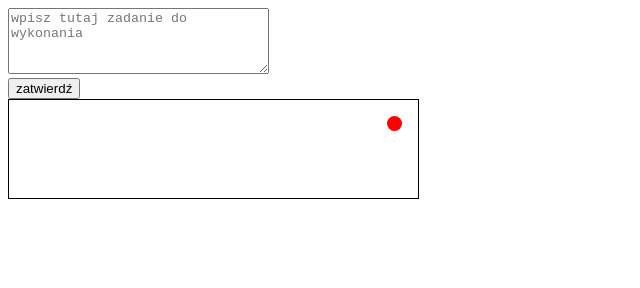
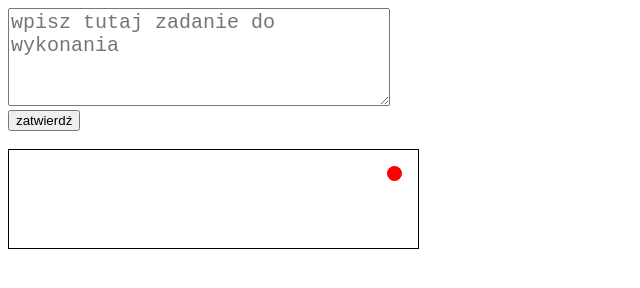
Before and after one commit to maxravel/notesApp, a plain HTML site: page index.html in a window 1280 px wide. Both pictures are taken after a click on the input "zatwierdź". Shown: the whole page, without its empty margins (0-640 px from the left). Drawn offline with Linux system fonts and the light colour scheme.

Commit message:
starting learning

```diff
--- a/app.js
+++ b/app.js
@@ -1,5 +1,4 @@
-console.log("frwerw");
-
+// selectors
 const submitButton = document.querySelector("#submitB");
 const taskText = document.querySelector("#taskT");
 const taskArea = document.querySelector("#taskA");
@@ -7,7 +6,6 @@ const taskArea = document.querySelector("#taskA");
 submitButton.addEventListener("click",logTask);
 
 function logTask(){
-    console.log(taskText.value);
     let newTask = document.createElement("div");
     newTask.textContent = taskText.value;
     newTask.style.border = "1px solid black";
@@ -17,11 +15,16 @@ function logTask(){
     removeTaskButton.style.width = "15px";
     removeTaskButton.style.borderRadius = "50%";
     removeTaskButton.classList.add("delete");
-    // removeTaskButton.style.position = "relative";
-    // removeTaskButton.style.left = "10px";
     removeTaskButton.style.float = "right";
     newTask.appendChild(removeTaskButton);
     taskArea.appendChild(newTask);
+    taskText.value = "";
+
+    //storing in localStorage
+    // let tasks=JSON.parse(localStorage.getItem('tasks'));
+    // console.log(tasks);
+    // tasks.push(taskText.value);
+    // localStorage.setItem("tasks", JSON.stringify(tasks));
 
 }
 
--- a/style.css
+++ b/style.css
@@ -8,3 +8,8 @@
 #taskA > div{
     padding: 1em;
 }
+
+#taskT{
+    font-size:20px;
+
+}
```
Also changed, not shown: index.html (+1 -1 lines).
